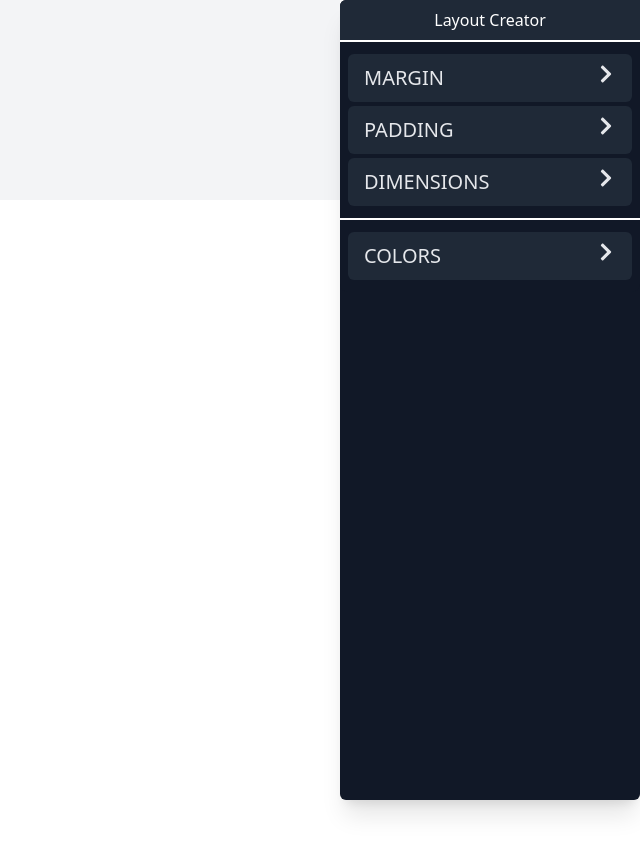
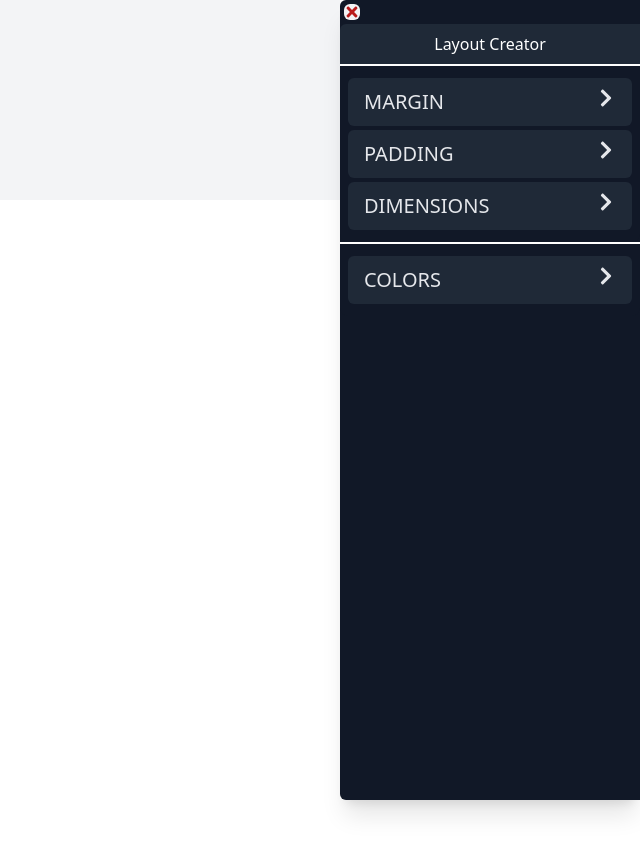
Before and after one commit to devjs1000/react-native-gui, a React (Vite) app: page / in a window 1280 px wide. Both pictures are taken after a click on the element 640 px from the left and 100 px from the top of the page. Shown: the top 854 px of the page, without its empty margins (640-1280 px from the left). Built offline with nearby package versions, Linux system fonts and the light colour scheme.

Commit message:
close sidebar feature added

```diff
--- a/src/App.tsx
+++ b/src/App.tsx
@@ -37,7 +37,10 @@ function App() {
     setUi(tempUI);
   };
 
-  console.log(ui);
+  const handleRemoveFocus=()=>{
+    setFocusElement(null)
+  }
+
   return (
     <main className="flex w-screen h-screen bg-white">
       <section className="flex-grow-[3]">
@@ -62,7 +65,7 @@ function App() {
         })}
       </section>
 
-      <EditBar handleEdit={handleEdit} focusElementRef={focusElement} />
+      <EditBar removeFocus={handleRemoveFocus} handleEdit={handleEdit} focusElementRef={focusElement} />
     </main>
   );
 }
--- a/src/components/EditBar/index.tsx
+++ b/src/components/EditBar/index.tsx
@@ -1,12 +1,20 @@
 import React from "react";
 import LayoutEdit from "./LayoutEdit";
 import ColorEdit from "./ColorEdit";
-
-const EditBar = ({ focusElementRef = null, handleEdit }: EditBarProps) => {
+import { FaTimes } from "react-icons/fa";
+const EditBar = ({
+  focusElementRef = null,
+  handleEdit,
+  removeFocus,
+}: EditBarProps) => {
   const hasFocus = focusElementRef;
   if (!hasFocus) return null;
   return (
-    <aside className="flex-grow-[1] rounded-md shadow-xl h-screen bg-gray-900 max-w-[300px]">
+    <aside className="flex-grow-[1] rounded-l-md shadow-xl h-screen bg-gray-900 max-w-[300px]">
+      <FaTimes
+        className={"text-red-700 bg-gray-100 m-1 rounded-md cursor-pointer "}
+        onClick={removeFocus}
+      />
       <p className="text-white rounded-tl-md bg-gray-800 py-2 text-center sticky top-0">
         {hasFocus ? focusElementRef.current?.name : "blur"}
       </p>
@@ -23,4 +31,5 @@ export default EditBar;
 interface EditBarProps {
   focusElementRef?: React.RefObject<any> | null;
   handleEdit: any;
+  removeFocus: any;
 }
```
